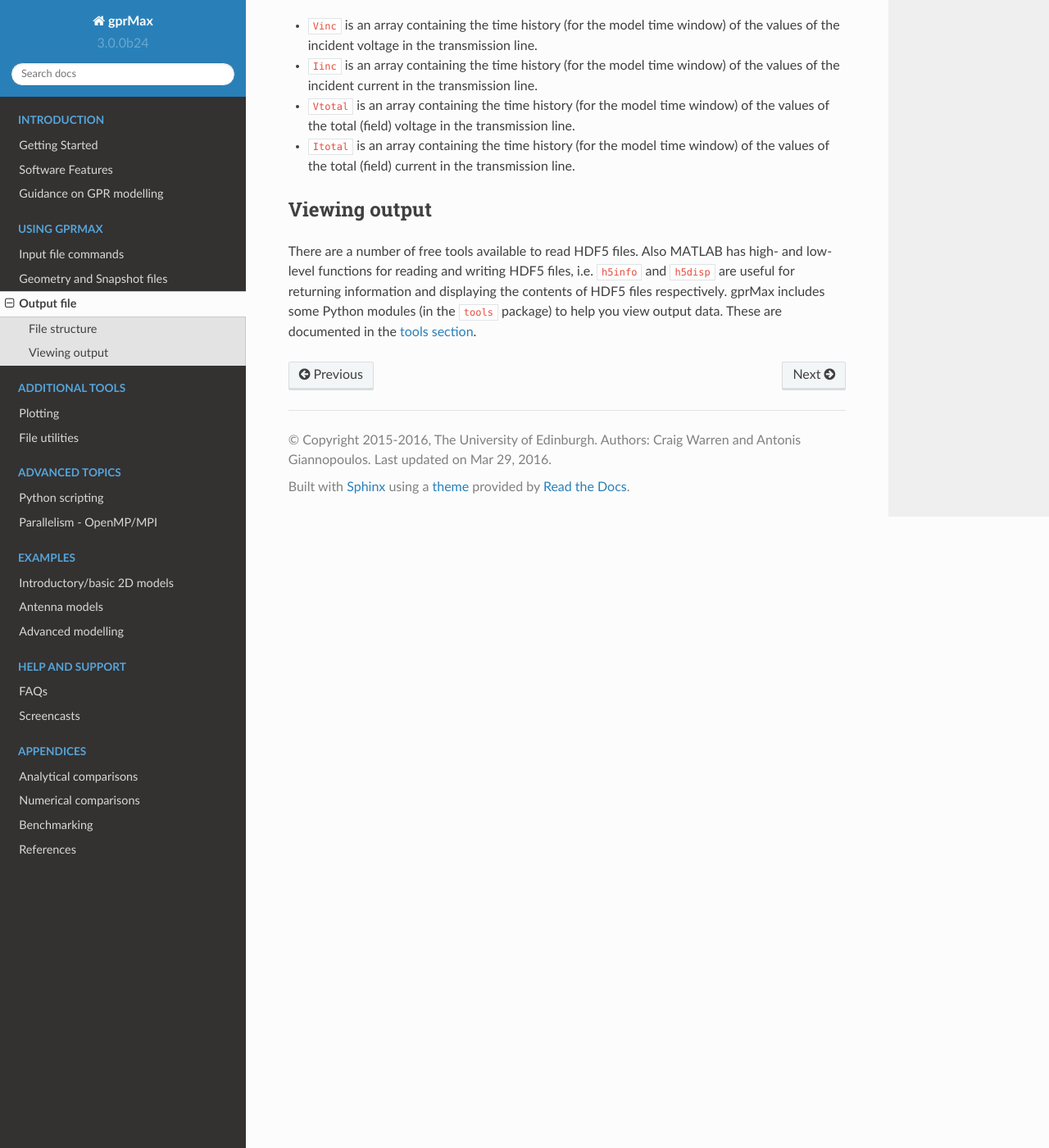
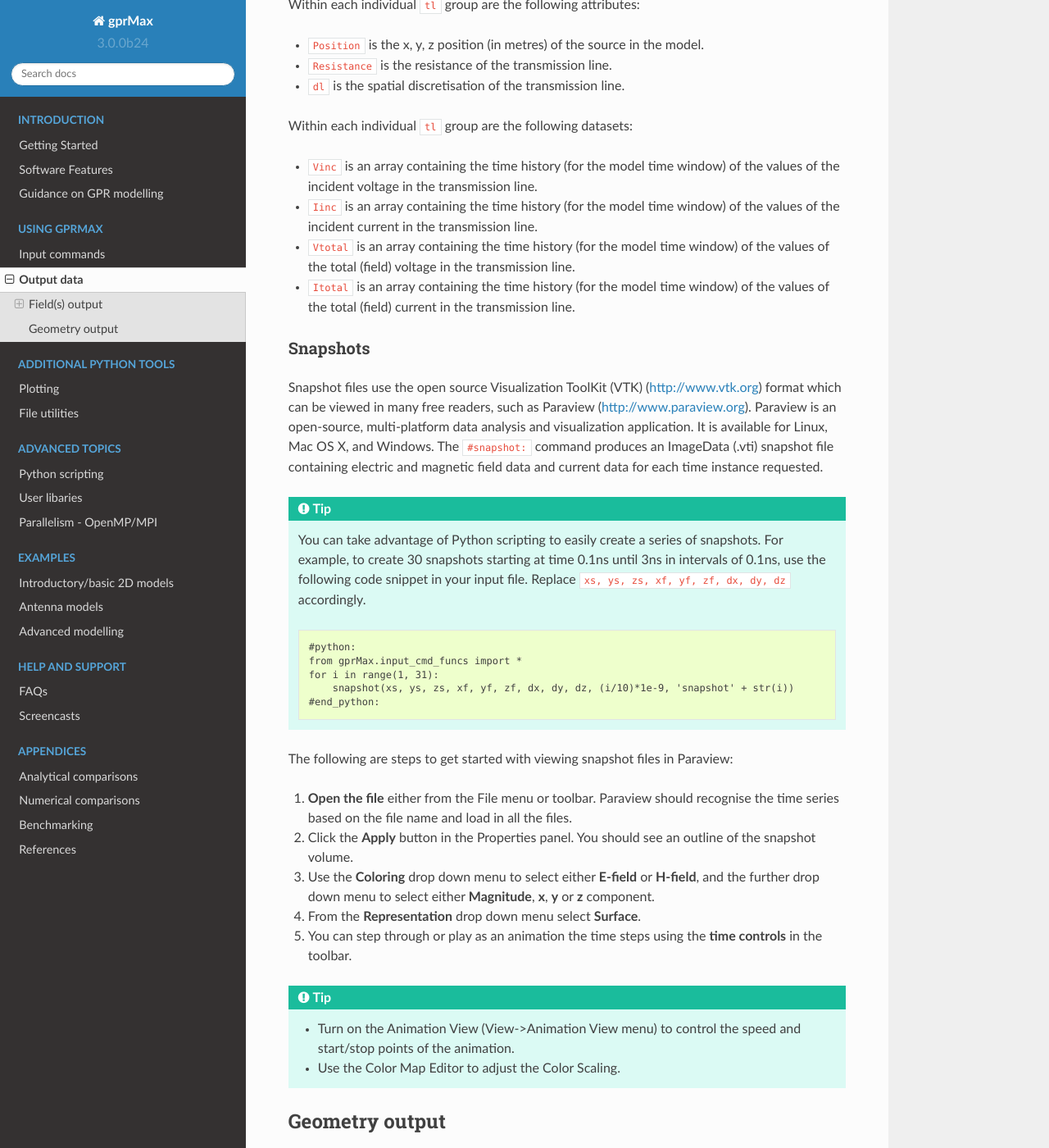
Before and after one commit to gprMax/gprMax, a Sphinx documentation site: the page built from docs/source/output.rst, in a window 1280 px wide and 1400 px high, scrolled down 2269 px. Shown: the whole window at 82% size. Built offline with Sphinx 7.4.7 and the Read the Docs theme 2.0.0, drawn with Linux system fonts in a browser that asks for light colours; pages that are not in the unit, such as notebooks, are missing from menus; some of the changed text lies outside the part shown.

Commit message:
Restructuring some of the docs.

```diff
--- a/docs/source/index.rst
+++ b/docs/source/index.rst
@@ -21,7 +21,7 @@
 
 .. toctree::
     :maxdepth: 2
-    :caption: Additional tools
+    :caption: Additional Python tools
 
     plotting
     utils
@@ -31,6 +31,7 @@
     :caption: Advanced topics
 
     python_scripting
+    user_libraries
     openmp_mpi
 
 .. toctree::
--- a/docs/source/input.rst
+++ b/docs/source/input.rst
@@ -1,8 +1,8 @@
 .. _commands:
 
-*******************
-Input file commands
-*******************
+**************
+Input commands
+**************
 
 An input file has to be supplied to gprMax which should contain all the necessary information to run a GPR model. The input file is an ASCII text file which can be prepared with any text editor or word-processing program. In the input file the hash character (``#``) is reserved and is used to denote the beginning of a command which will be passed to gprMax. The general syntax of commands is:
 
--- a/docs/source/output.rst
+++ b/docs/source/output.rst
@@ -1,14 +1,16 @@
 .. _output:
 
 ***********
-Output file
+Output data
 ***********
 
-gprMax produces an output file that has the same name as the input file but with ``.out`` appended. The output file uses the widely-supported HDF5 (https://www.hdfgroup.org/HDF5/) format which was designed to store and organize large amounts of numerical data.
+Field(s) output
+===============
 
+gprMax produces an output file that has the same name as the input file but with ``.out`` appended. The output file uses the widely-supported HDF5 (https://www.hdfgroup.org/HDF5/) format which was designed to store and organize large amounts of numerical data. There are a number of free tools available to read HDF5 files. Also MATLAB has high- and low-level functions for reading and writing HDF5 files, i.e. ``h5info`` and ``h5disp`` are useful for returning information and displaying the contents of HDF5 files respectively. gprMax includes some Python modules (in the ``tools`` package) to help you view output data. These are documented in the :ref:`tools section <plotting>`.
 
 File structure
-==============
+--------------
 
 The output file has the following HDF5 attributes at the root (``/``):
 
@@ -97,7 +99,63 @@
 * ``Itotal`` is an array containing the time history (for the model time window) of the values of the total (field) current in the transmission line.
 
 
-Viewing output
-==============
+Snapshots
+---------
 
-There are a number of free tools available to read HDF5 files. Also MATLAB has high- and low-level functions for reading and writing HDF5 files, i.e. ``h5info`` and ``h5disp`` are useful for returning information and displaying the contents of HDF5 files respectively. gprMax includes some Python modules (in the ``tools`` package) to help you view output data. These are documented in the :ref:`tools section <plotting>`.
+Snapshot files use the open source Visualization ToolKit (VTK) (http://www.vtk.org) format which can be viewed in many free readers, such as Paraview (http://www.paraview.org). Paraview is an open-source, multi-platform data analysis and visualization application. It is available for Linux, Mac OS X, and Windows. The ``#snapshot:`` command produces an ImageData (.vti) snapshot file containing electric and magnetic field data and current data for each time instance requested.
+
+.. tip::
+    You can take advantage of Python scripting to easily create a series of snapshots. For example, to create 30 snapshots starting at time 0.1ns until 3ns in intervals of 0.1ns, use the following code snippet in your input file. Replace ``xs, ys, zs, xf, yf, zf, dx, dy, dz`` accordingly.
+
+    .. code-block:: none
+
+        #python:
+        from gprMax.input_cmd_funcs import *
+        for i in range(1, 31):
+            snapshot(xs, ys, zs, xf, yf, zf, dx, dy, dz, (i/10)*1e-9, 'snapshot' + str(i))
+        #end_python:
+
+The following are steps to get started with viewing snapshot files in Paraview:
+
+#. **Open the file** either from the File menu or toolbar. Paraview should recognise the time series based on the file name and load in all the files.
+#. Click the **Apply** button in the Properties panel. You should see an outline of the snapshot volume.
+#. Use the **Coloring** drop down menu to select either **E-field** or **H-field**, and the further drop down menu to select either **Magnitude**, **x**, **y** or **z** component.
+#. From the **Representation** drop down menu select **Surface**.
+#. You can step through or play as an animation the time steps using the **time controls** in the toolbar.
+
+.. tip::
+
+    * Turn on the Animation View (View->Animation View menu) to control the speed and start/stop points of the animation.
+
+    * Use the Color Map Editor to adjust the Color Scaling.
+
+
+Geometry output
+===============
+
+Geometry files use the open source Visualization ToolKit (VTK) (http://www.vtk.org) format which can be viewed in many free readers, such as Paraview (http://www.paraview.org). Paraview is an open-source, multi-platform data analysis and visualization application. It is available for Linux, Mac OS X, and Windows.
+
+The ``#geometry_view:`` command produces either ImageData (.vti) for a per-cell geometry view, or PolygonalData (.vtp) for a per-cell-edge geometry view. The per-cell geometry views also show the location of the PML regions and any sources and receivers in the model. The following are steps to get started with viewing geometry files in Paraview:
+
+.. _pv_toolbar:
+
+.. figure:: images/paraview_toolbar.png
+
+    Paraview toolbar showing ``gprMax_info`` macro button.
+
+#. **Open the file** either from the File menu or toolbar.
+#. Click the **Apply** button in the Properties panel. You should see an outline of the volume of the geometry view.
+#. Install the ``gprMax_info.py`` Python script, that comes with the gprMax source code (in the ``tools/Paraview macros`` directory), as a macro in Paraview. This script makes it quick and easy to view the different materials in a geometry file. To add the script as a macro in Paraview choose the file from the Macros->Add new macro menu. It will then appear as a shortcut button in the toolbar as shown in :numref:`pv_toolbar`. You only need to do this once, the macro will be kept in Paraview for future use.
+#. Click the ``gprMax_info`` shortcut button. All the materials in the model should appear in the Pipeline Browser as Threshold items as shown in :numref:`pv_pipeline`.
+
+.. _pv_pipeline:
+
+.. figure:: images/paraview_pipeline.png
+    :width: 350 px
+
+    Paraview Pipeline Browser showing list of materials in an example model.
+
+.. tip::
+    * You can turn on and off the visibility of materials using the eye icon in the Pipeline Browser. You can select multiple materials using the Shift key, and by shift-clicking the eye icon, turn the visibility of multiple materials on and off.
+
+    * You can set the Color and Opacity of materials from the Properties panel.
```
Also changed, not shown: docs/source/geometry_snapshots.rst (deleted, +0 -64 lines), docs/source/user_libraries.rst (added, +34 -0 lines), docs/source/images/antenna_like_GSSI_1500.png (added).
